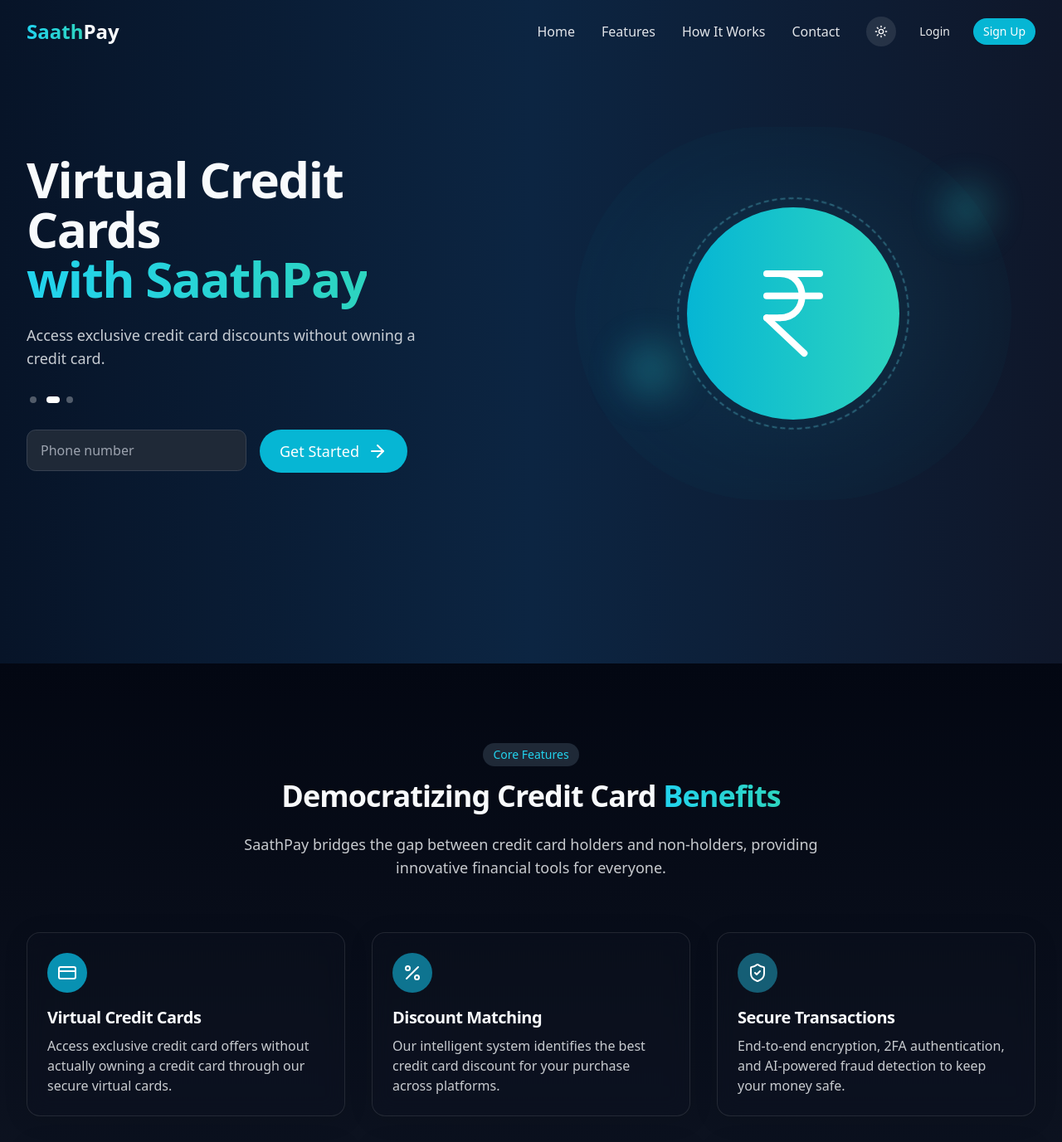
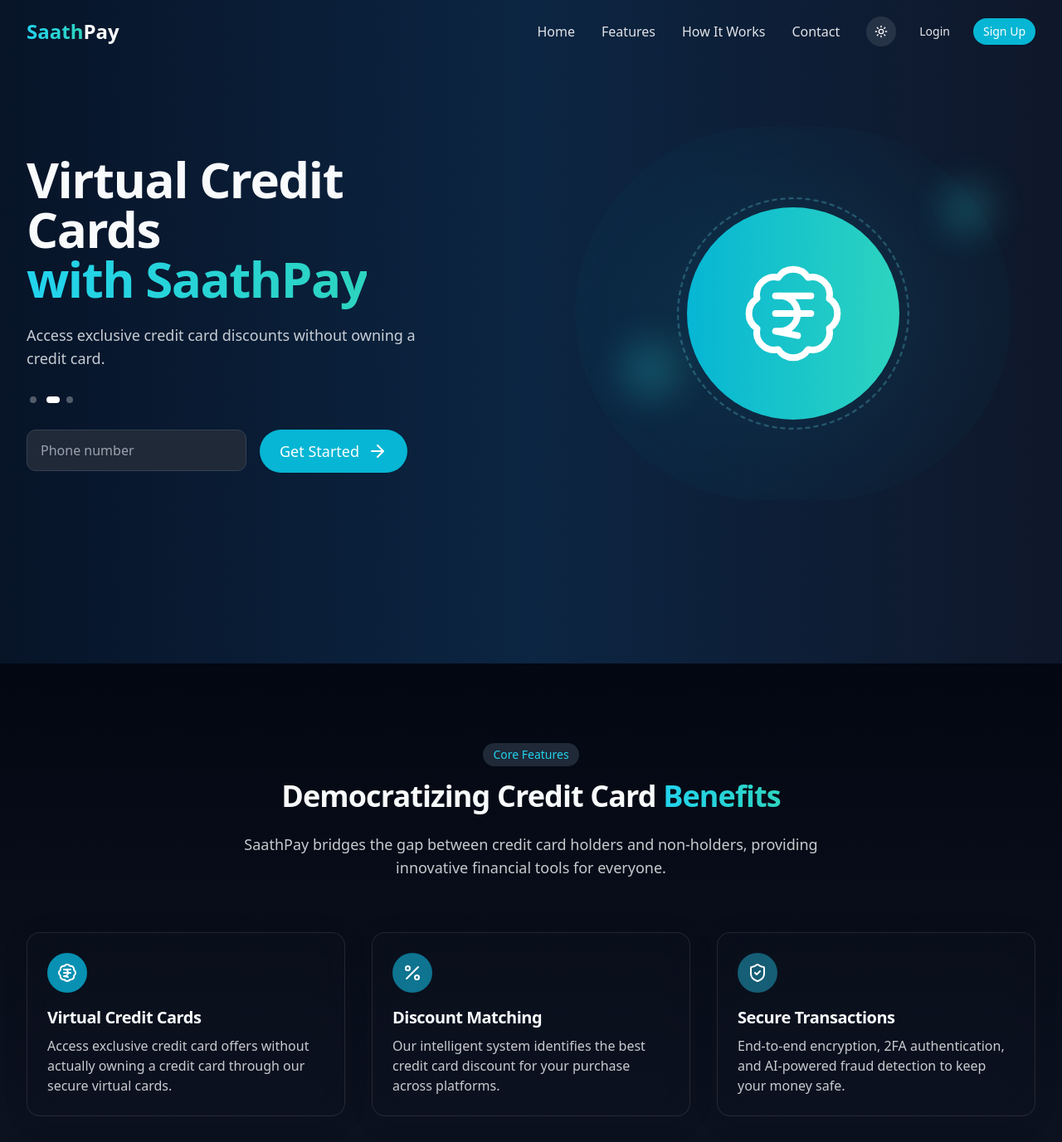
Before and after one commit to debapratimbhattacharjee/saath-pay-.2.0, a React (Vite) app: page / in a window 1280 px wide. Shown: the top 1377 px of the page at 83% size. Built offline with nearby package versions, Linux system fonts and the light colour scheme.

Commit message:
Update Hero component
- Update the rupee symbol in the Hero component.
- Add the rupee symbol before "card" in "virtual card".

```diff
--- a/src/components/Features.tsx
+++ b/src/components/Features.tsx
@@ -1,7 +1,7 @@
 
 import React, { useEffect } from 'react';
 import { cn } from '@/lib/utils';
-import { CreditCard, Banknote, ShieldCheck, PieChart, LineChart, Percent } from 'lucide-react';
+import { CreditCard, Banknote, ShieldCheck, PieChart, LineChart, Percent, BadgeIndianRupee } from 'lucide-react';
 import { useTheme } from './ThemeProvider';
 
 interface FeatureCardProps {
@@ -93,7 +93,7 @@ const Features = () => {
 
         <div className="grid md:grid-cols-2 lg:grid-cols-3 gap-8">
           <FeatureCard
-            icon={<CreditCard className="w-6 h-6" />}
+            icon={<BadgeIndianRupee className="w-6 h-6" />}
             title="Virtual Credit Cards"
             description="Access exclusive credit card offers without actually owning a credit card through our secure virtual cards."
             delay={100}
--- a/src/components/Hero.tsx
+++ b/src/components/Hero.tsx
@@ -1,7 +1,7 @@
 
 import React, { useEffect, useRef, useState } from 'react';
 import Button from './Button';
-import { ArrowRight, IndianRupee } from 'lucide-react';
+import { ArrowRight, CreditCard, BadgeIndianRupee } from 'lucide-react';
 import { useTheme } from './ThemeProvider';
 
 const Hero = () => {
@@ -134,7 +134,7 @@ const Hero = () => {
             <div className="absolute top-1/2 left-1/2 transform -translate-x-1/2 -translate-y-1/2 w-[90%] h-[90%] bg-gradient-radial from-cyan-400/10 to-transparent rounded-full animate-pulse-soft"></div>
 
             <div className="relative z-10 w-64 h-64 rounded-full bg-gradient-to-r from-cyan-500 to-teal-400 flex items-center justify-center animate-float">
-              <IndianRupee className="w-32 h-32 text-white" strokeWidth={1.5} />
+              <BadgeIndianRupee className="w-32 h-32 text-white" strokeWidth={1.5} />
 
               <div className="absolute -inset-3 border-2 border-dashed border-cyan-300/30 rounded-full animate-spin" style={{ animationDuration: '20s' }}></div>
             </div>
```
